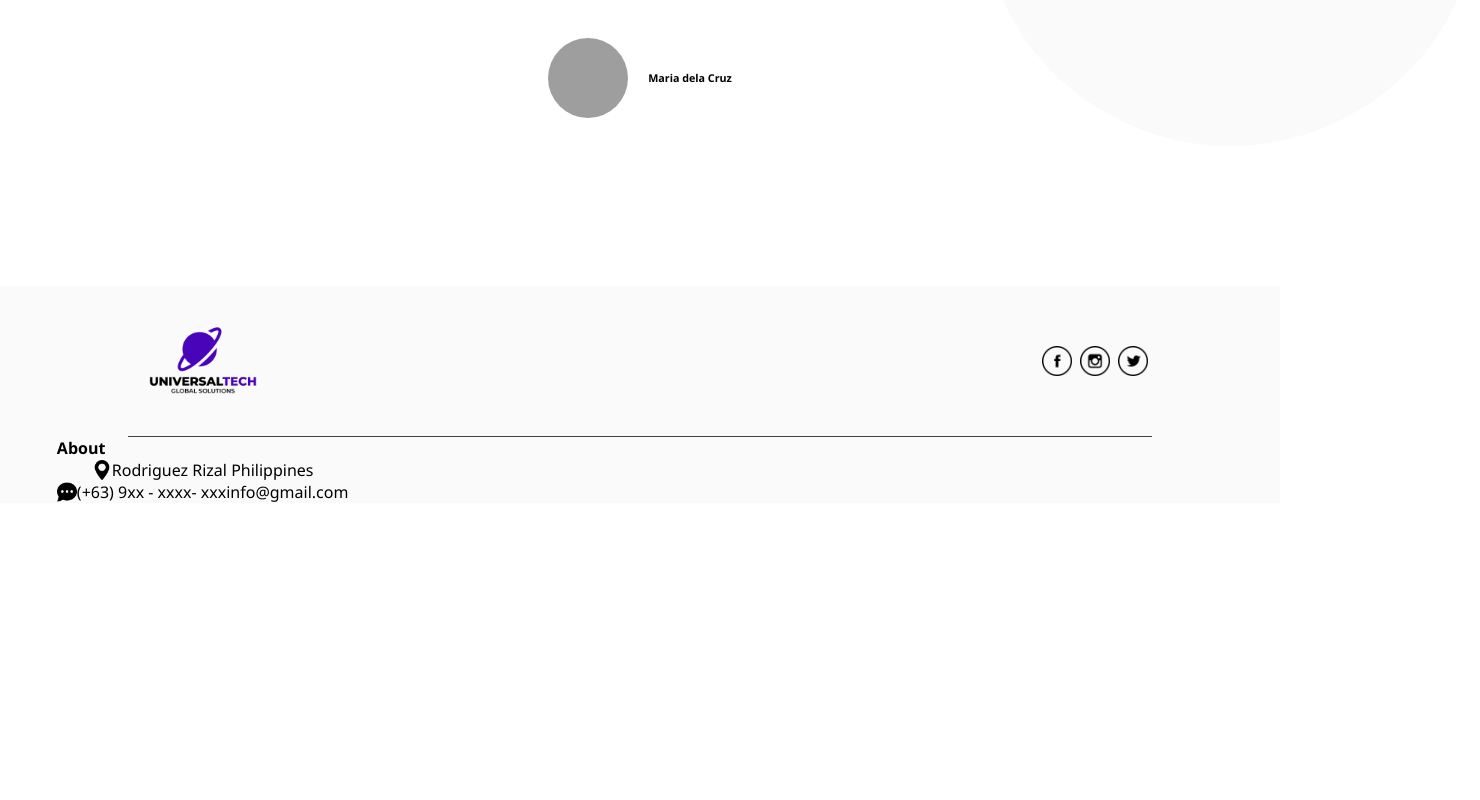
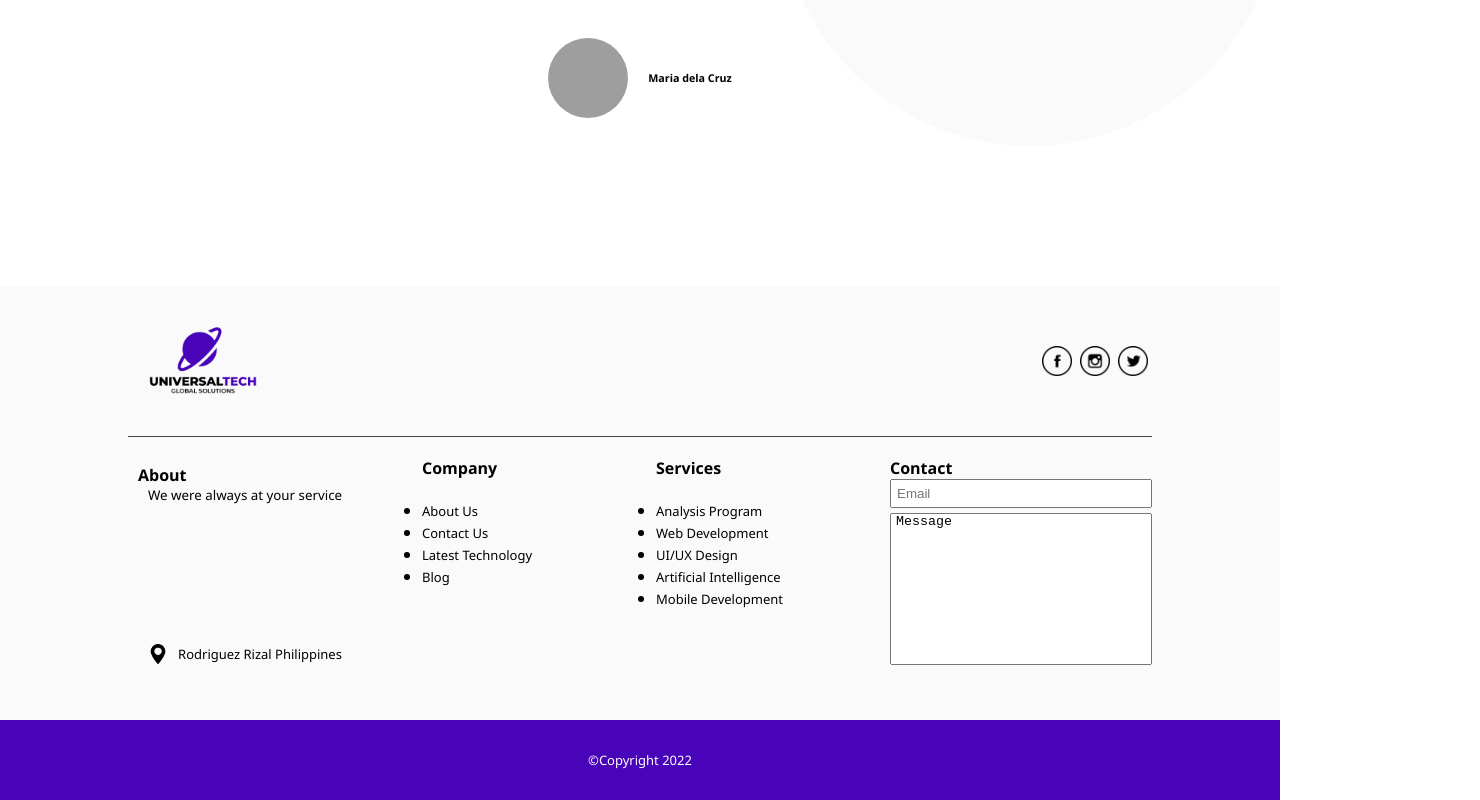
Before and after one commit to Wilbert-Tosoy/UNIVERSALTECH-GLOBAL-SOLUTIONS, a plain HTML site: page index.html in a window 1280 px wide. Shown: the part 2602-3402 px from the top of the page, 1480 px wide, since content can reach past the window. Before the commit the page ends 3105 px from the top, so only its background shows below. Drawn offline with Linux system fonts and the light colour scheme; grey boxes are pictures that could not be loaded.

Commit message:
Add footer

```diff
--- a/index.html
+++ b/index.html
@@ -251,17 +251,49 @@
             </section>
         </section>
         <section id="footer-2">
+            <!-- About -->
             <section id="about">
                 <h4>About</h4>
+                <p>We were always at your service</p>
                 <section id="address">
                     <img src="img/maps-and-flags.png" alt="Location">
                     <p>Rodriguez Rizal Philippines</p>
                 </section>
-                <section id="contact">
-                    <img src="img/chat.png" alt="Chat">
-                    <p>(+63) 9xx - xxxx- xxx</p>
-                    <p>info@gmail.com</p>
-                </section>
+            </section>
+
+            <!-- Menu -->
+            <section id="company">
+                <h4>Company</h4>
+                <ul>
+                    <li><a href="#">About Us</a></li>
+                    <li><a href="#">Contact Us</a></li>
+                    <li><a href="#">Latest Technology</a></li>
+                    <li><a href="#">Blog</a></li>
+                </ul>
+            </section>
+
+            <!-- Services -->
+            <section id="services">
+                <h4>Services</h4>
+                <ul>
+                    <li><a href="#">Analysis Program</a></li>
+                    <li><a href="#">Web Development</a></li>
+                    <li><a href="#">UI/UX Design</a></li>
+                    <li><a href="#">Artificial Intelligence</a></li>
+                    <li><a href="#">Mobile Development</a></li>
+                </ul>
+            </section>
+
+            <!-- About -->
+            <section id="contact">
+                <h4>Contact</h4>
+                <input type="email" name="email" id="email" placeholder="Email">
+                <textarea name="message" id="message" cols="30" rows="10">Message</textarea>
+            </section>
+        </section>
+        <section id="footer-3">
+            <section id="copyright">
+                <p>&copy;Copyright 2022</p>
             </section>
         </section>
     </footer>
--- a/style.scss
+++ b/style.scss
@@ -422,7 +422,7 @@ body {
                 z-index: -1;
                 border-radius: 50%;
                 top: 0;
-                right: -200px;
+                right: 0;
             }
         }
     }
@@ -430,7 +430,7 @@ body {
     footer {
         @include flex-container($direction: column);
         background-color: #FAFAFA;
-        width: 100%;
+        width: 100vw;
 
         #footer-1 {
             @include flex-container($j-content: space-between);
@@ -461,26 +461,100 @@ body {
 
         #footer-2 {
             @include grid-container(1fr 1fr 1fr 1fr, 1fr);
+            width: 80vw;
+            margin-top: 20px;
 
             #about {
                 @include flex-container($direction: column);
+                grid-column: 1 / 2;
 
                 h4 {
                     align-self: flex-start;
+                    padding-left: 10px;
                 }
 
                 img {
                     width: 20px;
                     height: 20px;
+                    display: flex;
+                }
+
+                p {
+                    font-size: smaller;
                 }
 
                 #address {
-                    @include flex-container();
+                    @include flex-container($j-content: flex-start);
+                    margin-top: 140px;
+
+                    p {
+                        font-size: small;
+                    }
+
+                    img {
+                        margin-right: 10px;
+                    }
+                }
+            }
+
+            #company {
+                padding-left: 60px;
+                grid-column: 2 / 3;
+
+                h4 {
+                    margin-bottom: 20px;
                 }
 
-                #contact {
-                    @include flex-container();
+                a {
+                    color: black;
+                    font-size: small;
                 }
+            }
+
+            #services {
+                grid-column: 3 / 4;
+
+                padding-left: 60px;
+
+                h4 {
+                    margin-bottom: 20px;
+                }
+
+                a {
+                    color: black;
+                    font-size: small;
+                }
+            }
+
+            #contact {
+                grid-column: 4 / 5;
+
+                padding-left: 60px;
+
+                #email {
+                    width: 100%;
+                    margin-bottom: 5px;
+                    padding: 5px;
+                }
+
+                #message {
+                    resize: none;
+                    padding-left: 5px;
+                }
+            }
+        }
+
+        #footer-3 {
+            margin-top: 50px;
+            height: 80px;
+            background-color: $purple;
+            width: 100vw;
+
+            @include flex-container();
+
+            #copyright {
+                font-size: small;
+                color: white;
             }
         }
     }
```
Also changed, not shown: style.css, 1 other file.
